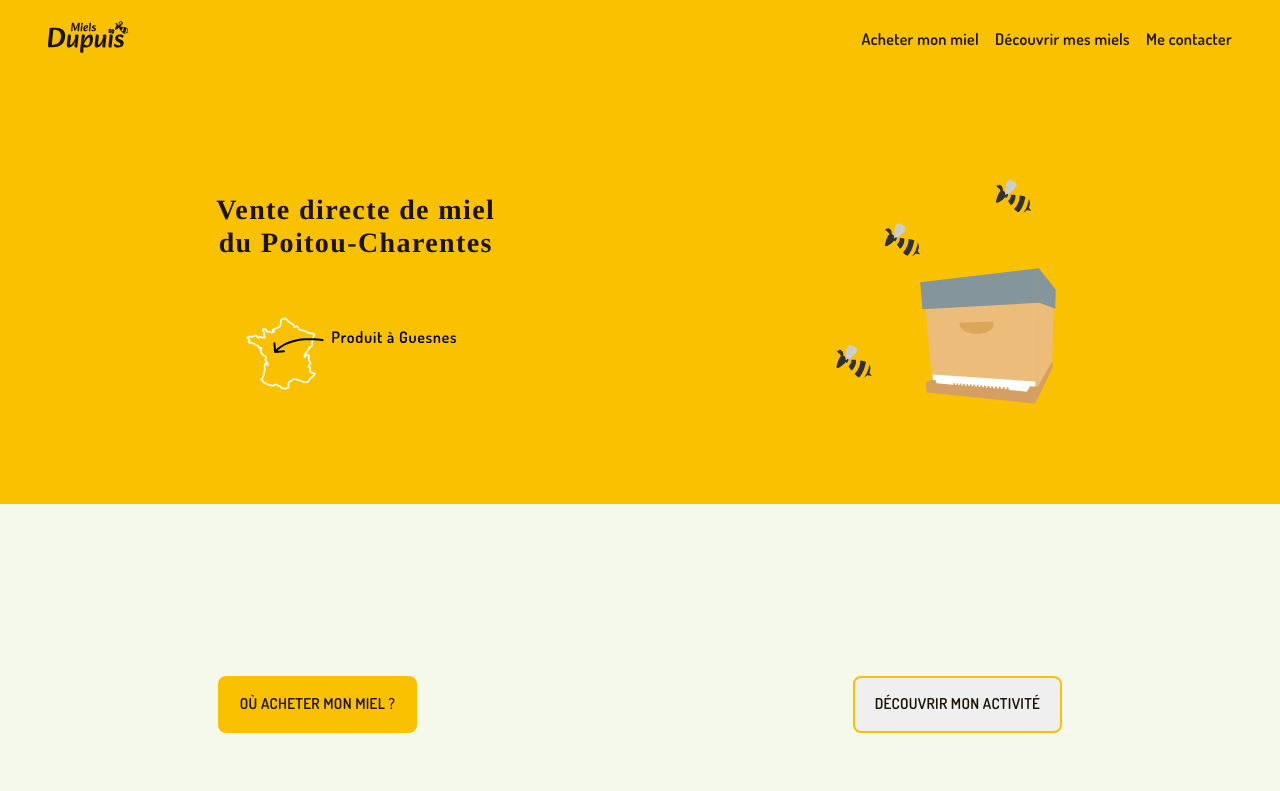
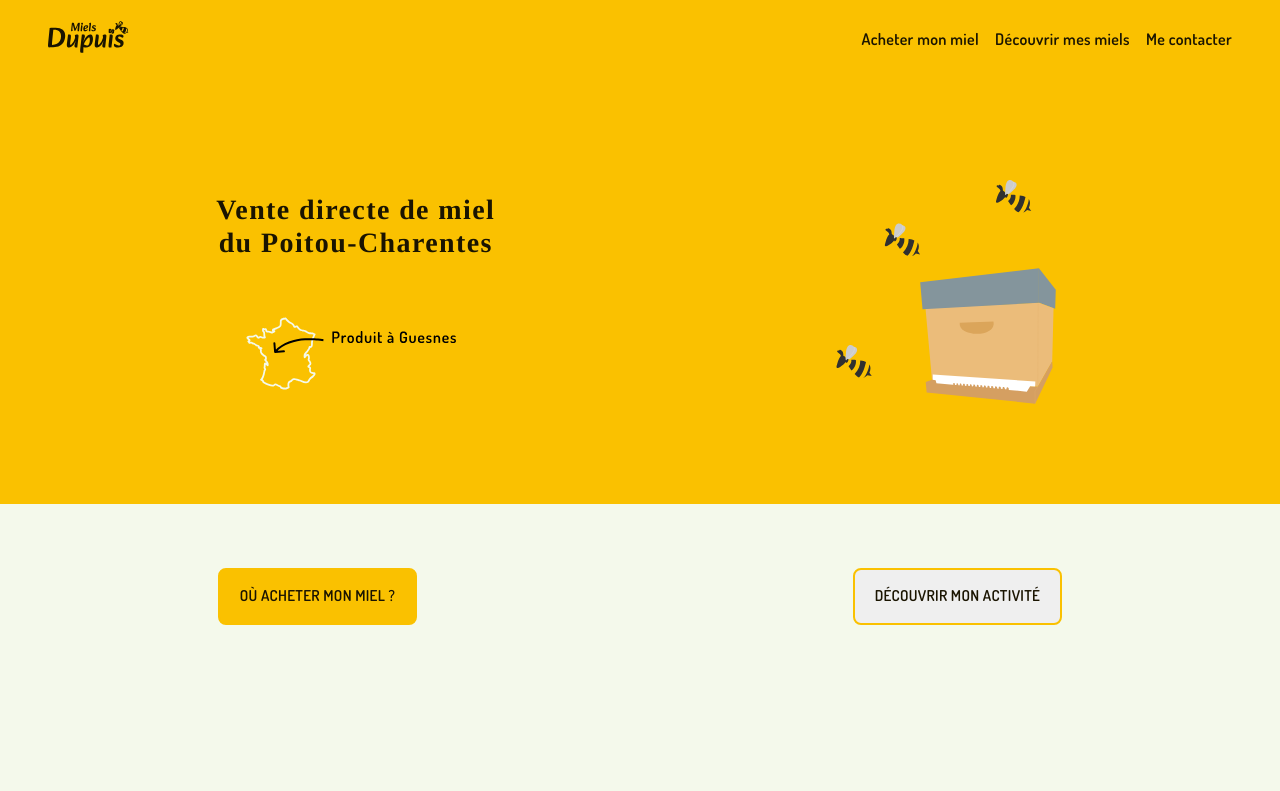
Before and after one commit to RudyDupuis/mielsdupuis_code, a Next.js app: page / in a window 1280 px wide. Shown: the top 791 px of the page. Built offline with nearby package versions, Linux system fonts and the light colour scheme; a web font is replaced by a local one.

Commit message:
Change name of section css in Custom 404

```diff
--- a/src/assets/styles/pages/Custom404.scss
+++ b/src/assets/styles/pages/Custom404.scss
@@ -1,4 +1,4 @@
-section {
+.custom-404 {
   display: flex;
   align-items: center;
   justify-content: center;
--- a/src/pages/404.tsx
+++ b/src/pages/404.tsx
@@ -6,7 +6,7 @@ const Custom404 = () => {
     <main>
       <Header page="404" />
 
-      <section>
+      <section className="custom-404">
         <h2>Désolé, la page que vous recherchez n&apos;existe pas.</h2>
       </section>
 
```
